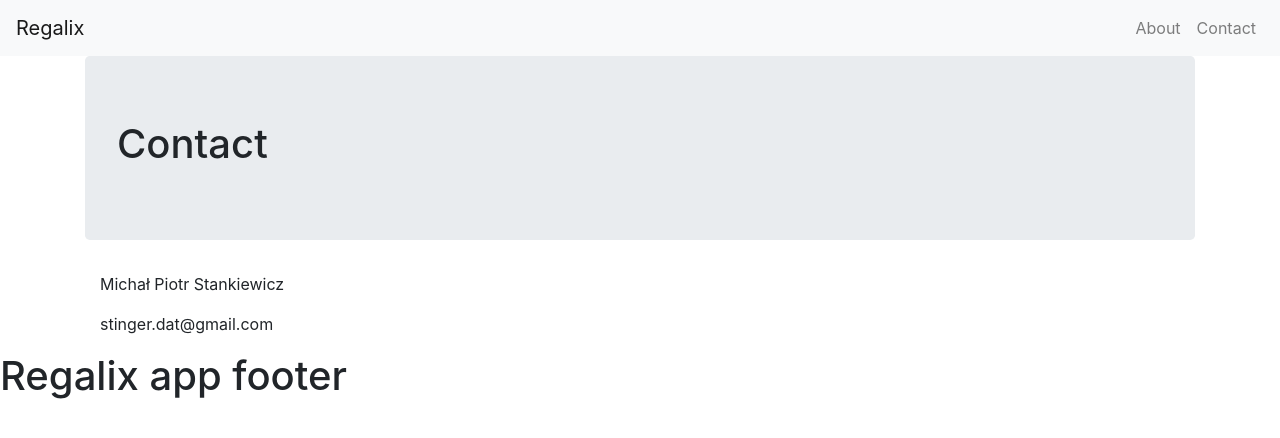
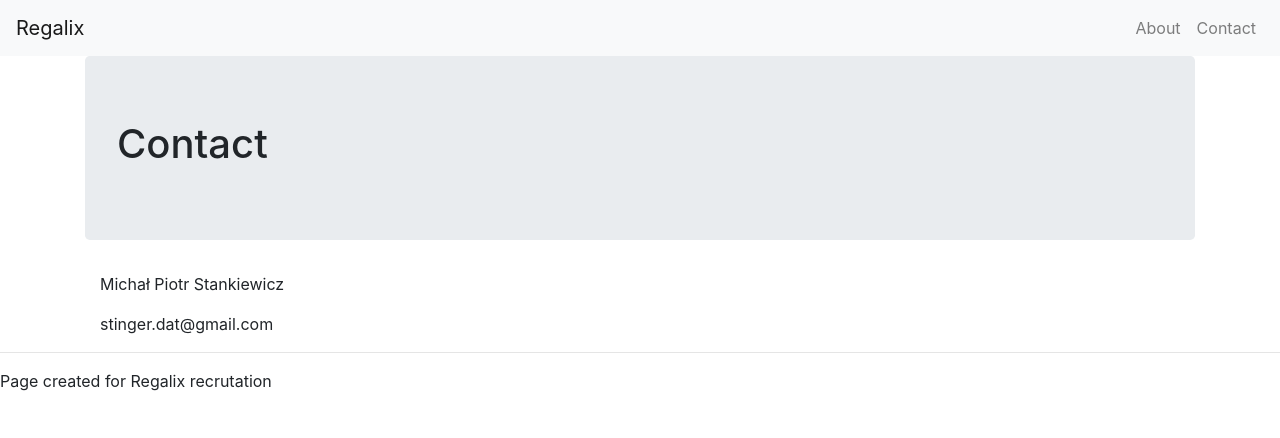
Before and after one commit to mpsk2/regalix, a React app in the folder frontend/: page /contact in a window 1280 px wide. Shown: the top 438 px of the page. Built offline with nearby package versions, Linux system fonts and the light colour scheme.

Commit message:
Add minimal css

```diff
--- /dev/null
+++ b/frontend/src/components/App.css
@@ -0,0 +1,4 @@
+#body {
+   padding:10px;
+   padding-bottom:60px;   /* Height of the footer */
+}
--- a/frontend/src/components/App.js
+++ b/frontend/src/components/App.js
@@ -2,15 +2,18 @@ import React, {Component} from 'react';
 import {Container} from 'reactstrap';
 import Header from "./Header";
 import Footer from "./Footer";
+import "./App.css";
 
 class App extends Component {
     render() {
         return (
             <div>
                 <Header/>
-                <Container>
-                    {this.props.children}
-                </Container>
+                <div id="body">
+                    <Container>
+                        {this.props.children}
+                    </Container>
+                </div>
                 <Footer/>
             </div>
         );
--- /dev/null
+++ b/frontend/src/components/Footer.css
@@ -0,0 +1,7 @@
+#footer {
+    clear: both;
+    position: relative;
+    z-index: 10;
+    height: 3em;
+    margin-top: -3em;
+}
--- a/frontend/src/components/Footer.js
+++ b/frontend/src/components/Footer.js
@@ -1,7 +1,13 @@
 import React from 'react';
+import './Footer.css';
 
 export default () => (
-    <footer>
-        <h1>Regalix app footer</h1>
-    </footer>
+    <div id="footer">
+        <footer>
+            <hr/>
+            <div>
+                <p>Page created for Regalix recrutation</p>
+            </div>
+        </footer>
+    </div>
 );
```
